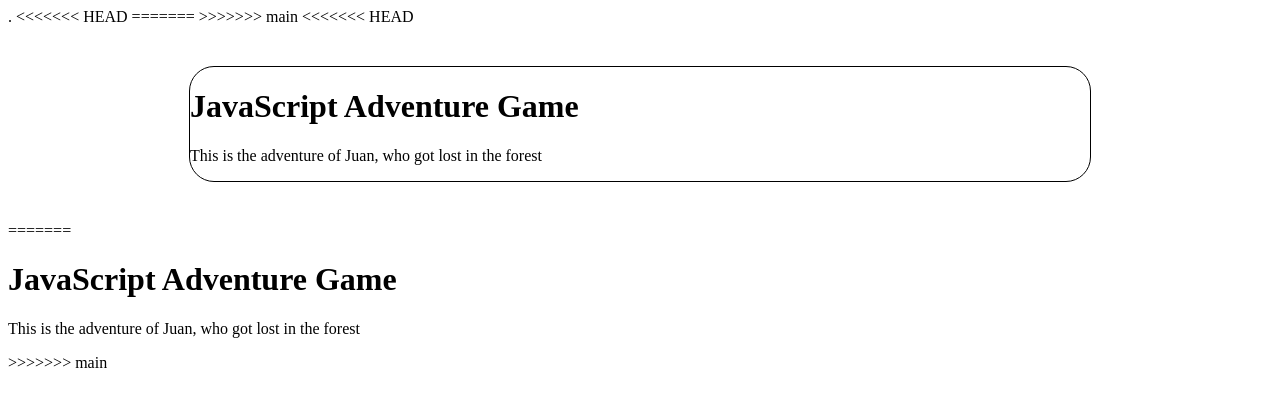
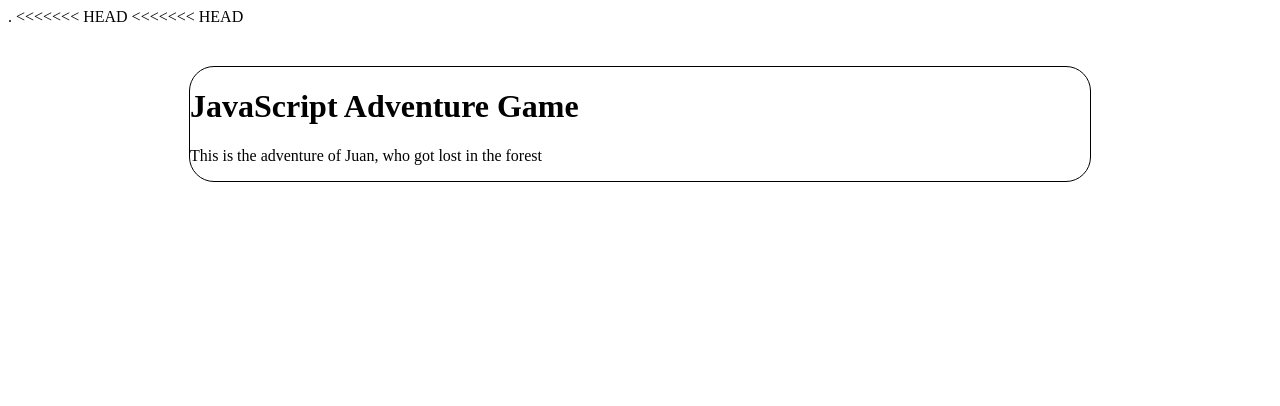
Before and after one commit to Ryry525/javascript-adventure-game, a plain HTML site: page index.html in a window 1280 px wide. Drawn offline with Linux system fonts and the light colour scheme.

Commit message:
Update index.html

```diff
--- a/index.html
+++ b/index.html
@@ -14,9 +14,6 @@
       border: 1px solid #000;
     }
   </style>
-=======
->>>>>>> main
-</head>
 
 <body>
   <!-- your content here... -->
@@ -26,10 +23,5 @@
   <p>This is the adventure of Juan, who got lost in the forest</p>
   <script src="js/scripts.js"></script>
 </div>
-=======
-  <h1>JavaScript Adventure Game</h1>
-  <p>This is the adventure of Juan, who got lost in the forest</p>
-  <script src="js/scripts.js"></script>
->>>>>>> main
 </body>
 </html>
```
